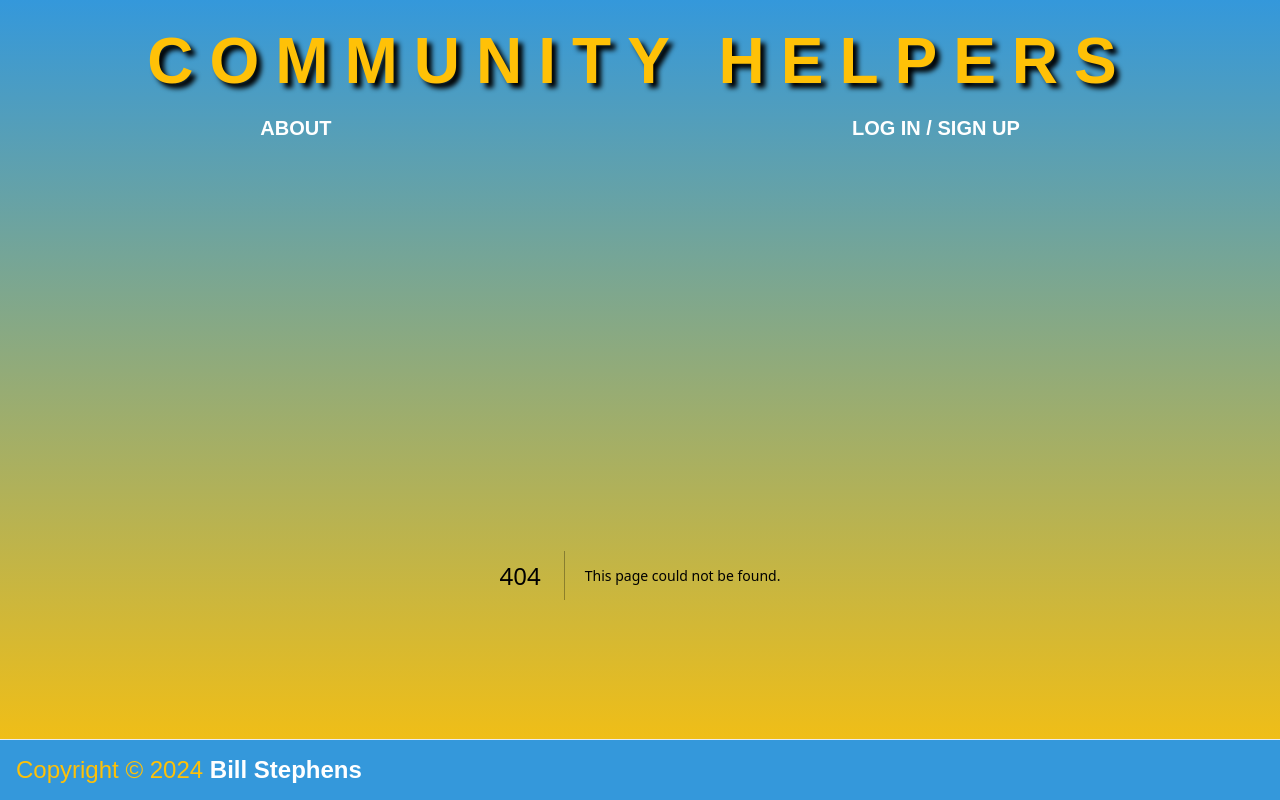
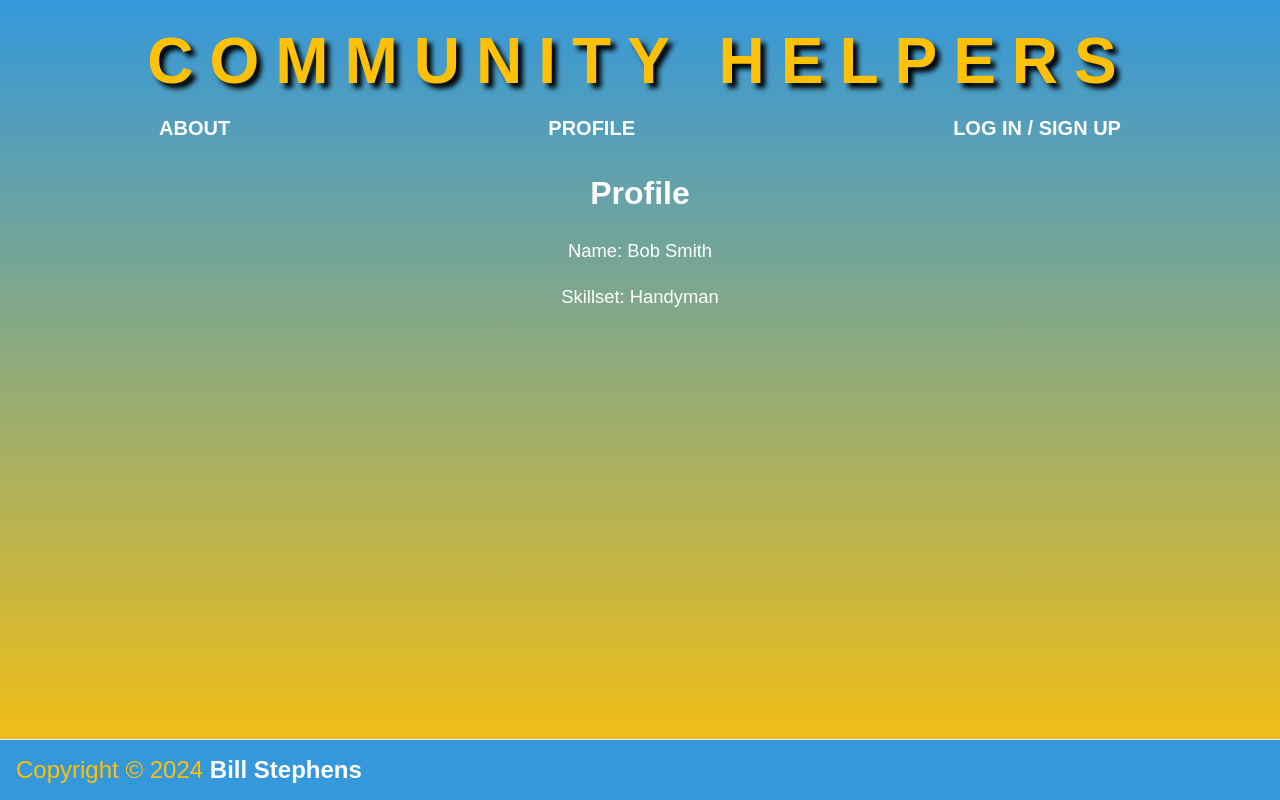
Before and after one commit to BillStephens2022/community-helpers, a Next.js app: page /profile in a window 1280 px wide. Before the commit this address had no page. Built offline with nearby package versions, Linux system fonts and the light colour scheme.

Commit message:
added skeletal profile page

```diff
--- a/src/app/_components/layout/Navigation.tsx
+++ b/src/app/_components/layout/Navigation.tsx
@@ -2,13 +2,17 @@ import Link from "next/link";
 import styles from "./navigation.module.css";
 
 export default async function Navigation() {
-
   return (
     <nav className={styles.navbar}>
       <ul className={styles.navbar_ul}>
         <li>
           <Link href="/about" className={styles.navbar_link}>
             About
+          </Link>
+        </li>
+        <li>
+          <Link href="/profile" className={styles.navbar_link}>
+            Profile
           </Link>
         </li>
         <li>
--- /dev/null
+++ b/src/app/profile/page.js
@@ -0,0 +1,13 @@
+
+import styles from "./profile.module.css";
+
+export default async function Profile() {
+
+  return (
+    <div className={styles.profile_page}>
+     <h1 className={styles.profile_h1}>Profile</h1>
+     <p className={styles.profile_p}>Name: Bob Smith</p>
+     <p className={styles.profile_p}>Skillset: Handyman</p>
+    </div>
+  );
+}
--- /dev/null
+++ b/src/app/profile/profile.module.css
@@ -0,0 +1,20 @@
+.profile_page {
+  display: flex;
+  flex-direction: column;
+  align-items: center;
+  height: 80vh;
+}
+
+.profile_h1 {
+  font-size: 2rem;
+  font-weight: 700;
+  margin-bottom: 1rem;
+  color: white;
+}
+
+.profile_p {
+    font-size: 1.15rem;
+    color: white;
+    font-weight: 500;
+    margin: 0.75rem 0;
+}
```
